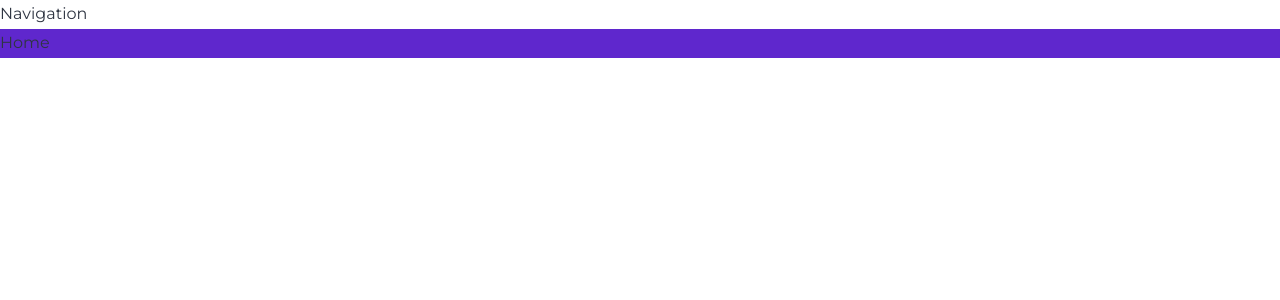
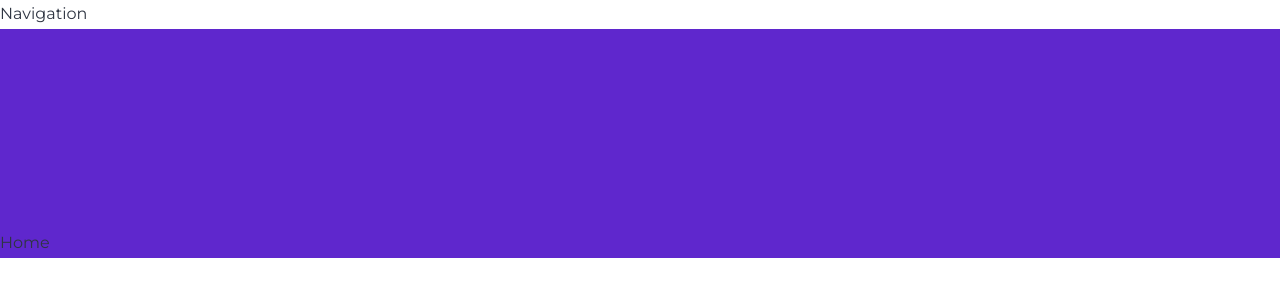
Before and after one commit to Bartek-Wieckowski/react-randoom-blog, a React (Vite) app: page / in a window 1280 px wide. Shown: the top 300 px of the page. Built offline with nearby package versions, Linux system fonts and the light colour scheme.

Commit message:
added padding-top to better display and building header/nav

```diff
--- a/src/pages/Home/home.scss
+++ b/src/pages/Home/home.scss
@@ -1,4 +1,5 @@
 .home{
     width: 100%;
-    background-color: var(--main-color)
+    background-color: var(--main-color);
+    padding-top: 200px;
 }
```
